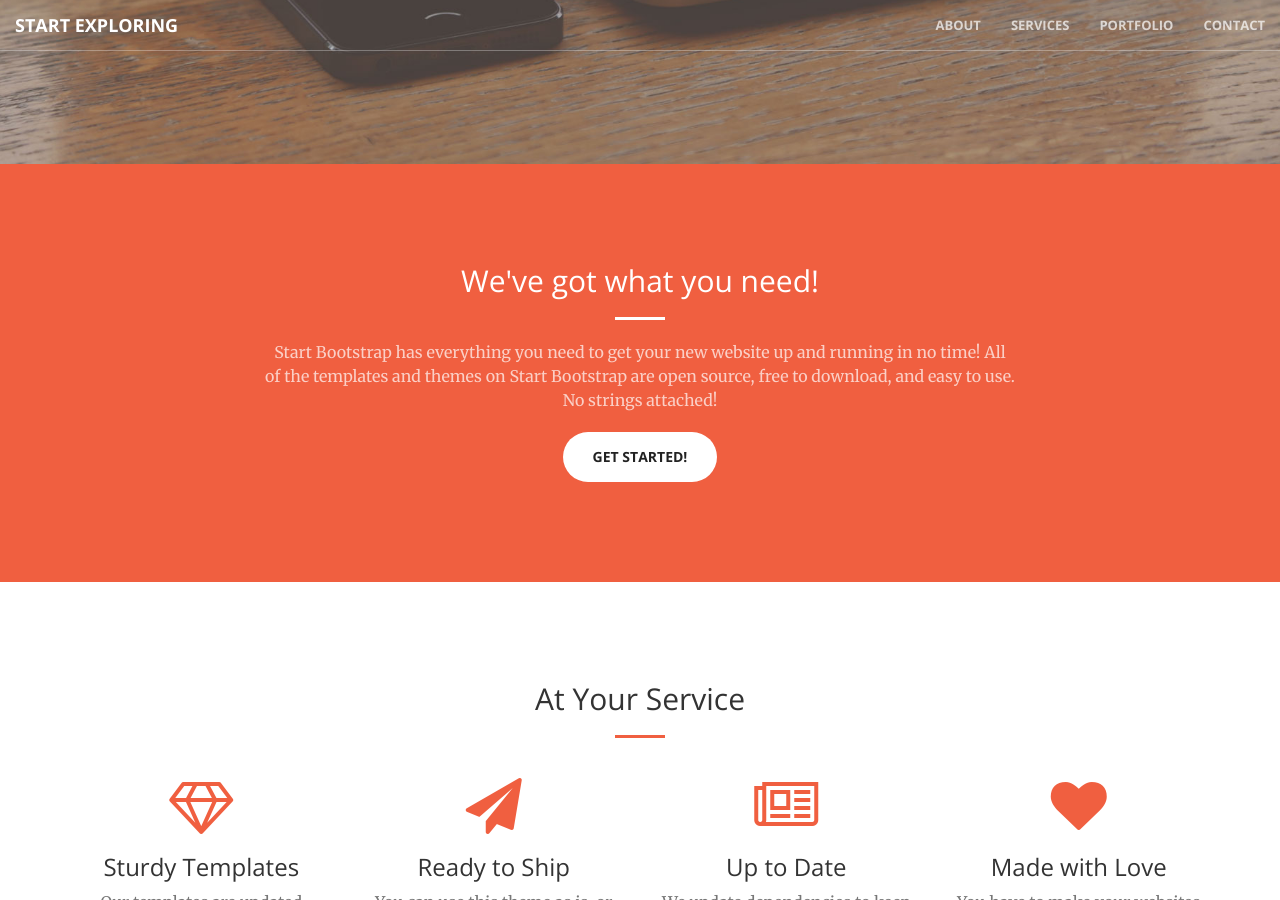
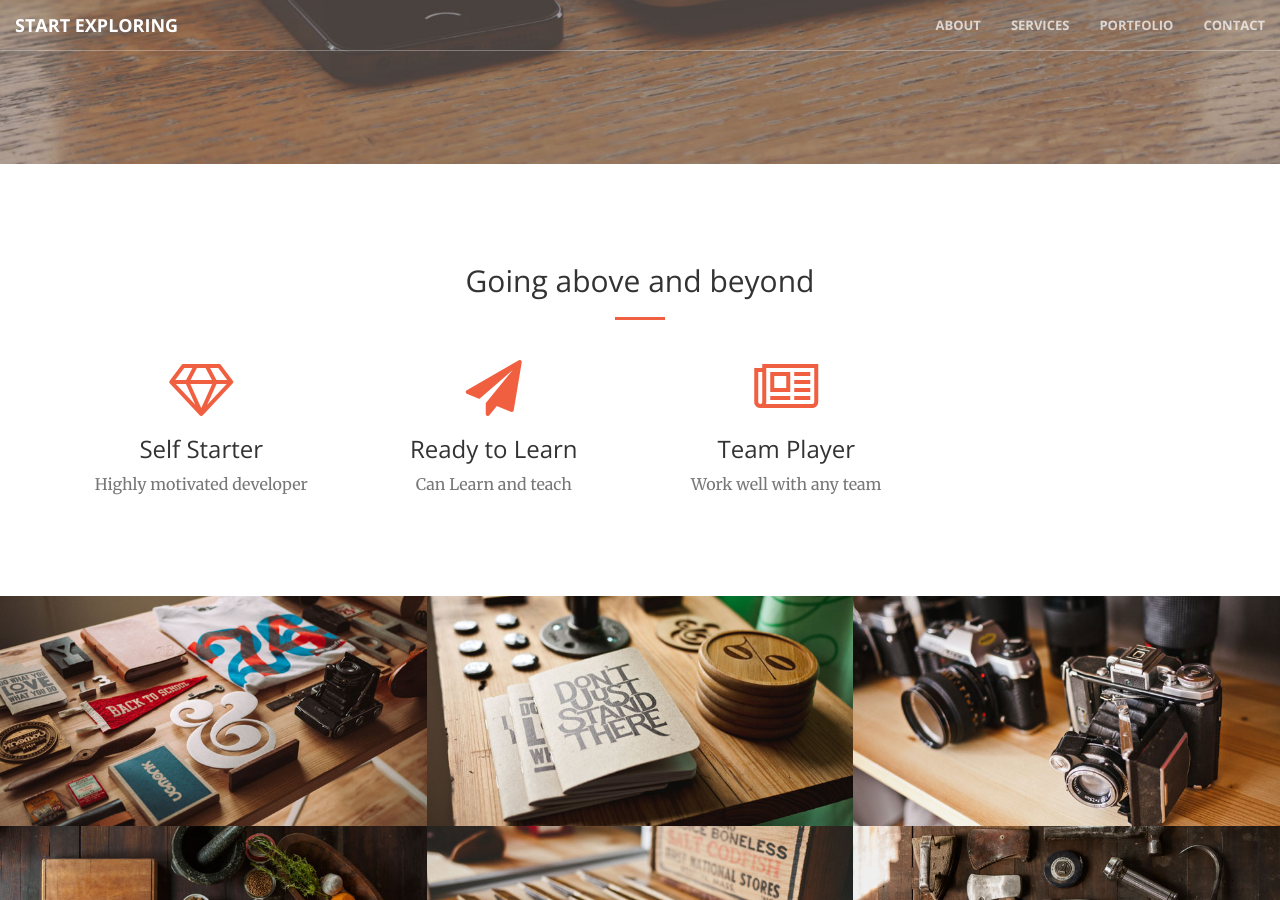
Before and after one commit to kamleshkc2002/kamleshkc2002.github.io, a Jekyll site: the page built from index.html, in a window 1280 px wide and 900 px high, scrolled down 736 px. Built offline with Jekyll 4.4.1, drawn with Linux system fonts in a browser that asks for light colours; some of the changed text lies outside the part shown.

Commit message:
Some more updates

```diff
--- a/_includes/services.html
+++ b/_includes/services.html
@@ -2,7 +2,7 @@
     <div class="container">
         <div class="row">
             <div class="col-lg-12 text-center">
-                <h2 class="section-heading">At Your Service</h2>
+                <h2 class="section-heading">Going above and beyond</h2>
                 <hr class="primary">
             </div>
         </div>
@@ -12,31 +12,31 @@
             <div class="col-lg-3 col-md-6 text-center">
                 <div class="service-box">
                     <i class="fa fa-4x fa-diamond wow bounceIn text-primary"></i>
-                    <h3>Sturdy Templates</h3>
-                    <p class="text-muted">Our templates are updated regularly so they don't break.</p>
+                    <h3>Self Starter</h3>
+                    <p class="text-muted">Highly motivated developer</p>
                 </div>
             </div>
             <div class="col-lg-3 col-md-6 text-center">
                 <div class="service-box">
                     <i class="fa fa-4x fa-paper-plane wow bounceIn text-primary" data-wow-delay=".1s"></i>
-                    <h3>Ready to Ship</h3>
-                    <p class="text-muted">You can use this theme as is, or you can make changes!</p>
+                    <h3>Ready to Learn</h3>
+                    <p class="text-muted">Can Learn and teach</p>
                 </div>
             </div>
             <div class="col-lg-3 col-md-6 text-center">
                 <div class="service-box">
                     <i class="fa fa-4x fa-newspaper-o wow bounceIn text-primary" data-wow-delay=".2s"></i>
-                    <h3>Up to Date</h3>
-                    <p class="text-muted">We update dependencies to keep things fresh.</p>
+                    <h3>Team Player</h3>
+                    <p class="text-muted">Work well with any team</p>
                 </div>
             </div>
-            <div class="col-lg-3 col-md-6 text-center">
-                <div class="service-box">
-                    <i class="fa fa-4x fa-heart wow bounceIn text-primary" data-wow-delay=".3s"></i>
-                    <h3>Made with Love</h3>
-                    <p class="text-muted">You have to make your websites with love these days!</p>
-                </div>
-            </div>
+<!--            <div class="col-lg-3 col-md-6 text-center">-->
+<!--                <div class="service-box">-->
+<!--                    <i class="fa fa-4x fa-heart wow bounceIn text-primary" data-wow-delay=".3s"></i>-->
+<!--                    <h3>Made with Love</h3>-->
+<!--                    <p class="text-muted">You have to make your websites with love these days!</p>-->
+<!--                </div>-->
+<!--            </div>-->
         </div>
     </div>
 </section>
--- a/_layouts/front.html
+++ b/_layouts/front.html
@@ -6,7 +6,7 @@
 <body id="page-top">
   {% include nav.html %}
   {% include header.html %}
-  {% include call-to-action.html %}
+<!--  {% include call-to-action.html %}-->
   {% include services.html %}
   {% include portfolio.html %}
 <!--  {% include aside.html %}-->
```
